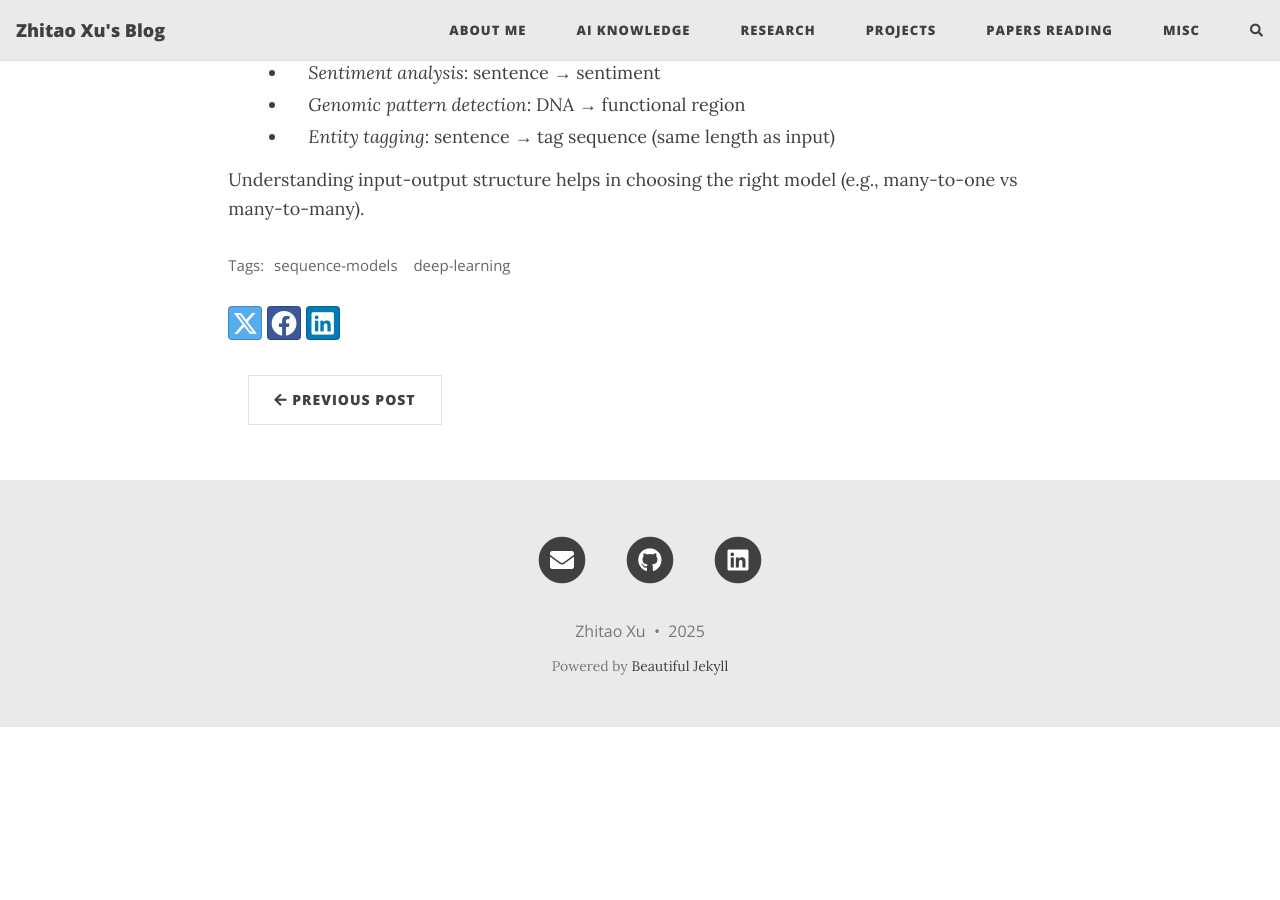
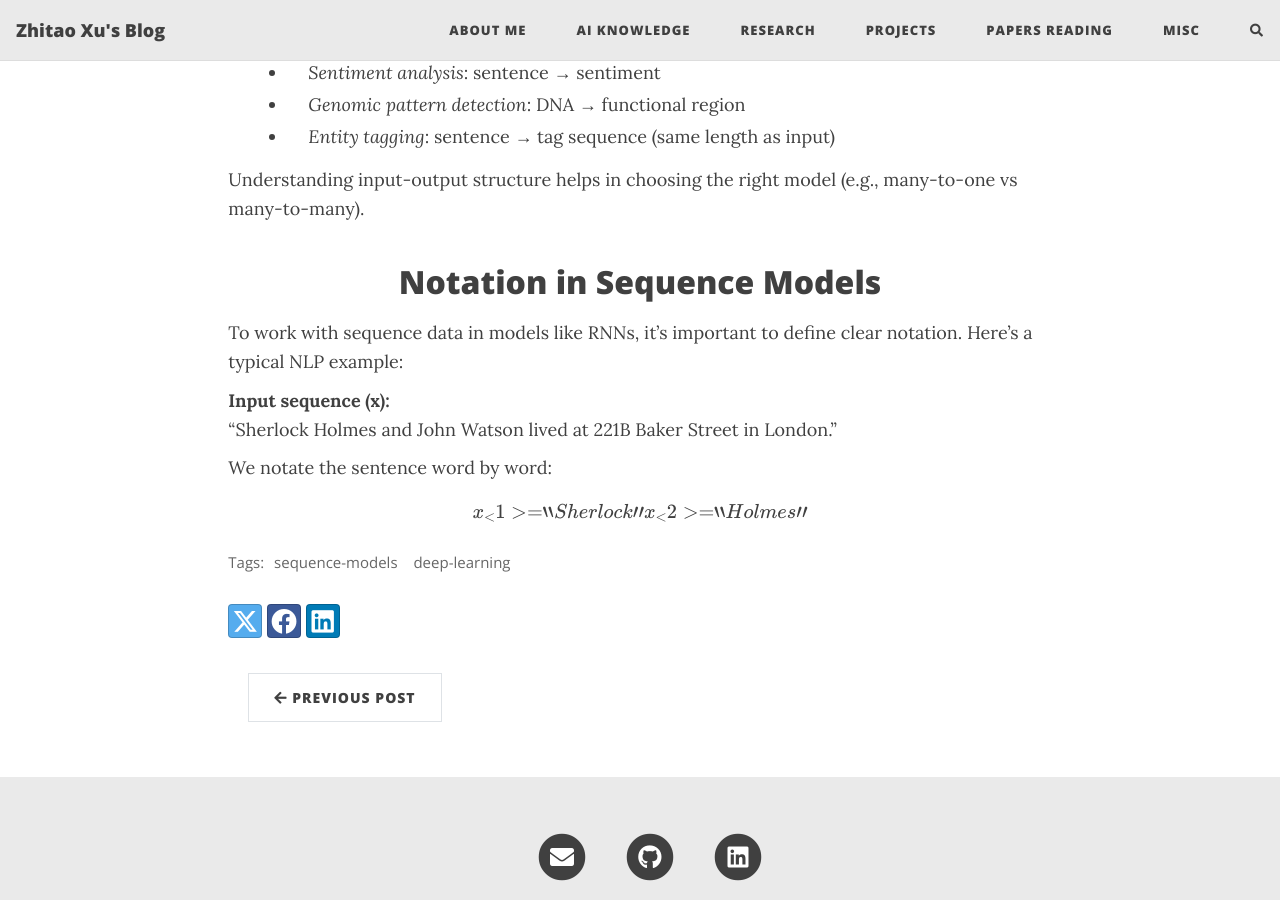
Before and after one commit to HerrXu01/herrxu01.github.io, a Jekyll site: the page built from ai-knowledge/sequence-models/_posts/2025-04-14-Seq01-RNN-Model.md, in a window 1280 px wide and 900 px high, scrolled down 1231 px. Built offline with Jekyll 4.4.1, drawn with Linux system fonts in a browser that asks for light colours; formulas are drawn with MathJax 3; comment, search, counter and statistics services are not loaded; before the commit the page ends 1958 px from its top, so only the background shows below that.

Commit message:
add content to rnn notes

```diff
--- a/ai-knowledge/sequence-models/_posts/2025-04-14-Seq01-RNN-Model.md
+++ b/ai-knowledge/sequence-models/_posts/2025-04-14-Seq01-RNN-Model.md
@@ -37,3 +38,17 @@ From the table above, we can see that sequence tasks fall into different categor
   - *Entity tagging*: sentence → tag sequence (same length as input)
 
 Understanding input-output structure helps in choosing the right model (e.g., many-to-one vs many-to-many).
+
+
+## Notation in Sequence Models
+
+To work with sequence data in models like RNNs, it's important to define clear notation. Here's a typical NLP example:
+
+**Input sequence (x):**
+"Sherlock Holmes and John Watson lived at 221B Baker Street in London."
+
+We notate the sentence word by word:
+\begin{equation}
+x_<1> = "Sherlock"
+x_<2> = "Holmes"
+\end{equation}
```
Also changed, not shown: other parts of ai-knowledge/sequence-models/_posts/2025-04-14-Seq01-RNN-Model.md (+1 -0 lines).
